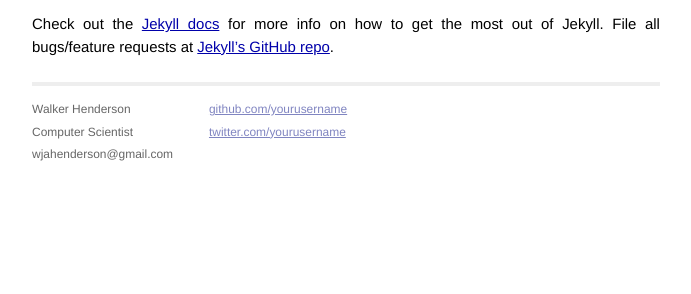
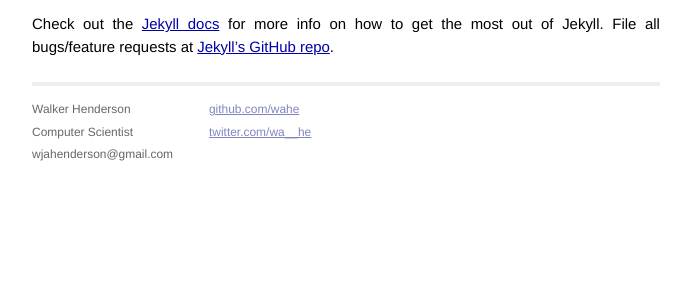
Before and after one commit to reklawnos/WaHe.github.io, a Jekyll site: the page built from _posts/2014-04-10-welcome-to-jekyll.markdown, in a window 1280 px wide. Shown: the part 411-705 px from the top of the page, without its empty margins (294-985 px from the left). Built offline with Jekyll 4.4.1, drawn with Linux system fonts in a browser that asks for light colours; Markdown is read by kramdown in place of the engine named in the settings.

Commit message:
Changed link titles

```diff
--- a/_layouts/default.html
+++ b/_layouts/default.html
@@ -33,8 +33,8 @@
             </div>
             <div class="contact">
               <p>
-                <a href="https://github.com/wahe">github.com/yourusername</a><br />
-                <a href="https://twitter.com/wa__he">twitter.com/yourusername</a><br />
+                <a href="https://github.com/wahe">github.com/wahe</a><br />
+                <a href="https://twitter.com/wa__he">twitter.com/wa__he</a><br />
               </p>
             </div>
           </div>
```
